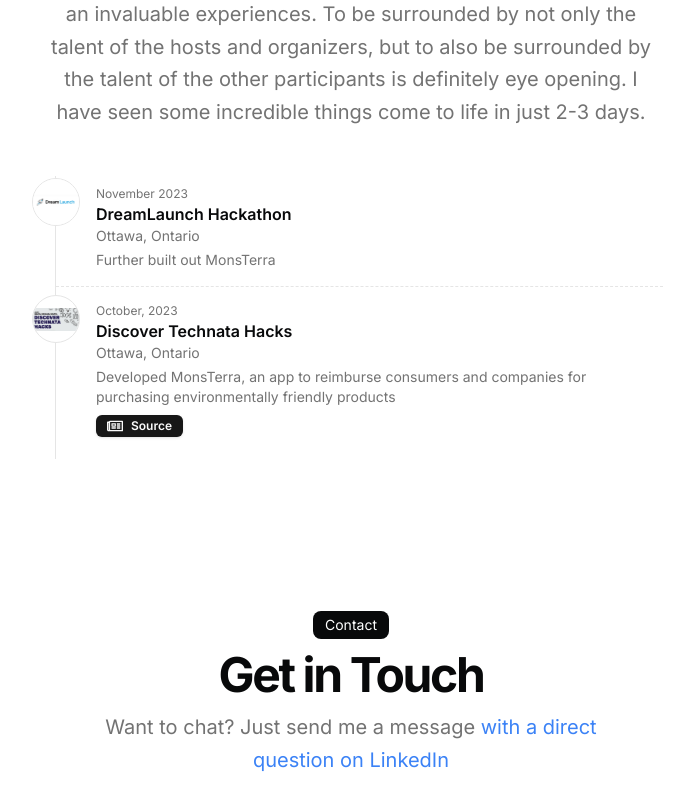
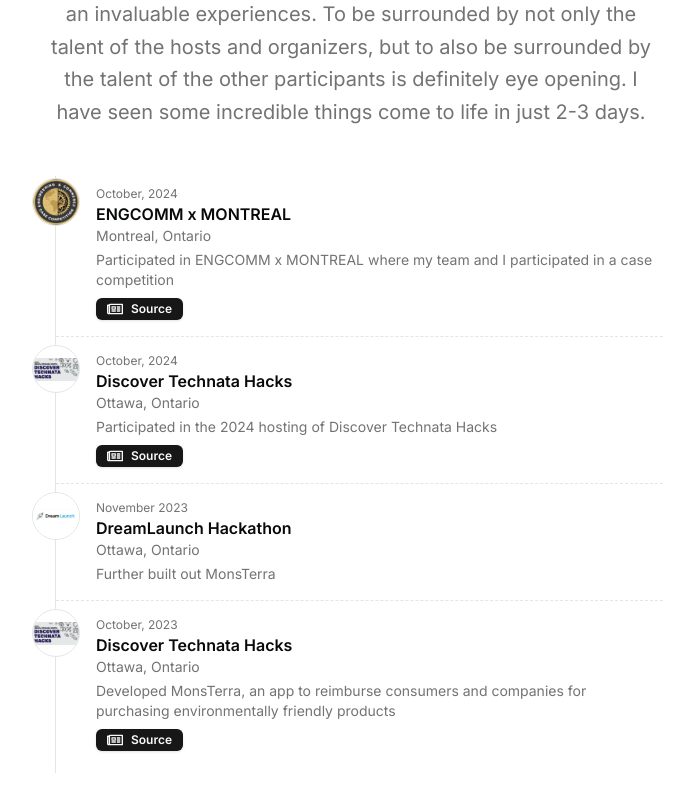
Before and after one commit to rayhaanfarooq/rayhaanfarooq-portfolio, a Next.js app: page / in a window 1280 px wide. Shown: the part 3466-4263 px from the top of the page, without its empty margins (289-983 px from the left). Built offline with nearby package versions, Linux system fonts and the light colour scheme.

Commit message:
update: updated resume

```diff
--- a/src/data/resume.tsx
+++ b/src/data/resume.tsx
@@ -310,6 +310,40 @@
   ],
 
   hackathons: [
+
+    {
+      title: "ENGCOMM x MONTREAL",
+      dates: "October, 2024",
+      location: "Montreal, Ontario",
+      description:
+        "Participated in ENGCOMM x MONTREAL where my team and I participated in a case competition",
+      image:
+        "engcomm.png",
+      links: [
+        {
+          title: "Source",
+          icon: <FaRegNewspaper className="h-4 w-4" />,
+          href: "https://www.kanatanetworker.com/students-win-gold-with-green-tech-pitch-at-knba-hackathon/",
+        },
+      ],
+    },
+
+    {
+      title: "Discover Technata Hacks",
+      dates: "October, 2024",
+      location: "Ottawa, Ontario",
+      description:
+        "Participated in the 2024 hosting of Discover Technata Hacks",
+      image:
+        "discover2023.JPG",
+      links: [
+        {
+          title: "Source",
+          icon: <FaRegNewspaper className="h-4 w-4" />,
+          href: "https://www.kanatanetworker.com/students-win-gold-with-green-tech-pitch-at-knba-hackathon/",
+        },
+      ],
+    },
     {
       title: "DreamLaunch Hackathon",
       dates: "November 2023",
```
Also changed, not shown: public/engcomm.png (added).
